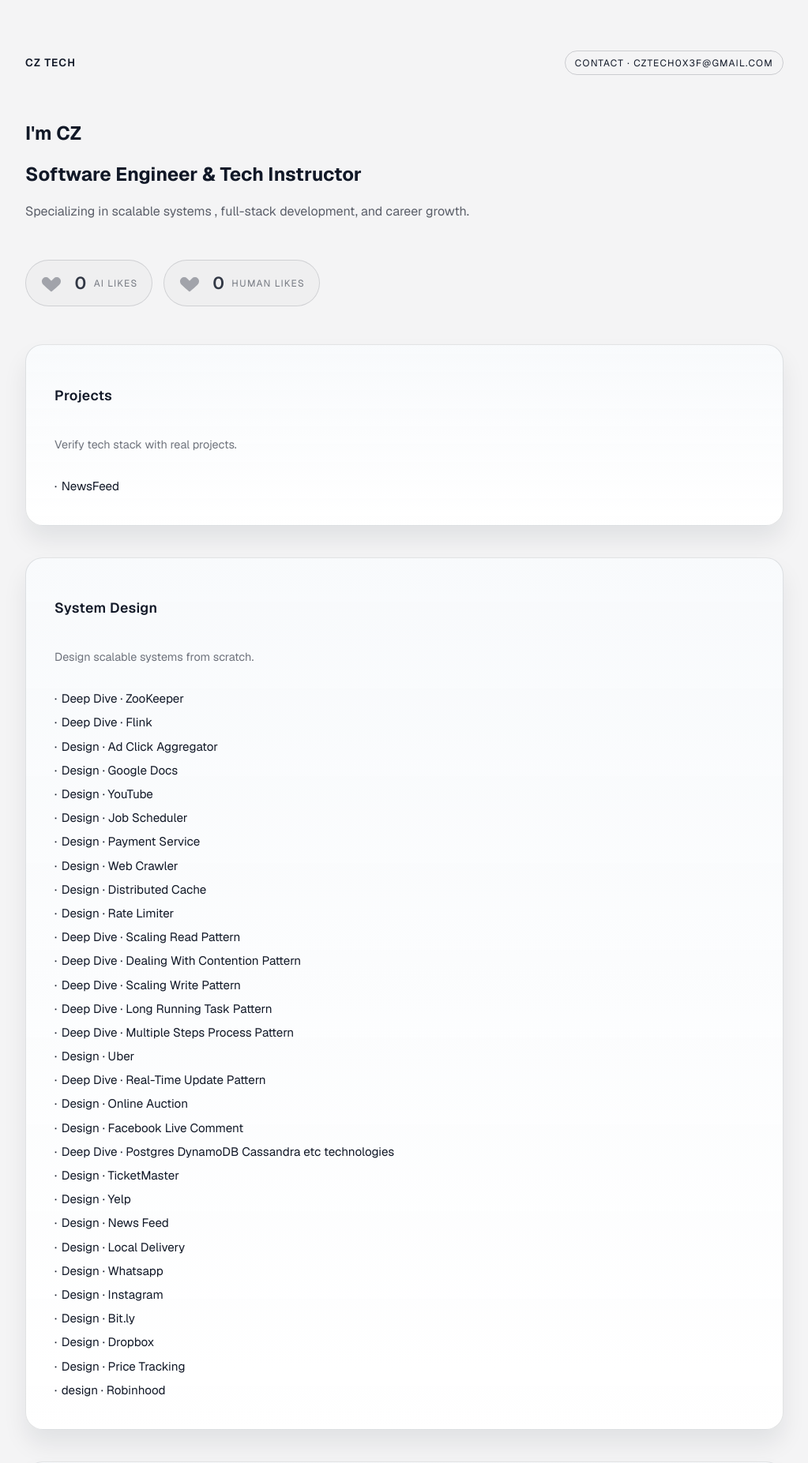
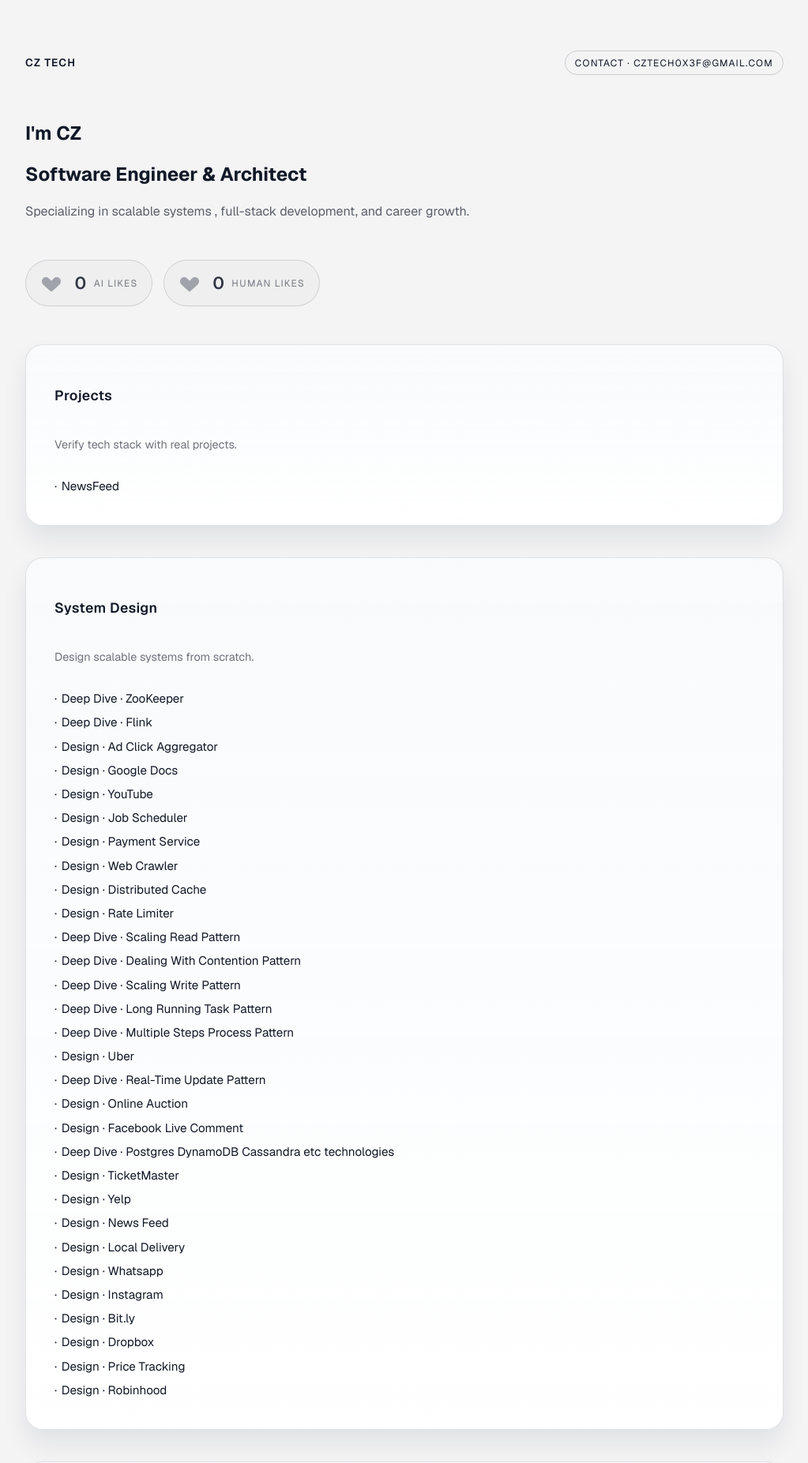
Before and after one commit to ZhangCheng-zh/chengzhangwiki, a Next.js app: page / in a window 1280 px wide. Shown: the top 1853 px of the page at 79% size, without its empty margins (128-1151 px from the left). Built offline with nearby package versions, Linux system fonts and the light colour scheme; no server answers.

Commit message:
[ADD] update profile

```diff
--- a/src/app/page.tsx
+++ b/src/app/page.tsx
@@ -59,7 +59,7 @@ export default function Home() {
       <main className={styles.main}>
         <section className={styles.hero}>
           <h1>I&apos;m CZ</h1>
-          <h2>Software Engineer & Tech Instructor</h2>
+          <h2>Software Engineer & Architect</h2>
           <p>Specializing in scalable systems , full-stack development, and career growth.</p>
         </section>
 
--- a/src/data/systemDesignExamples.ts
+++ b/src/data/systemDesignExamples.ts
@@ -116,7 +116,7 @@ export const systemDesignExamples = [
     href: "https://link.excalidraw.com/readonly/R8grwwIaDVV3QmWnzVmb"
   },
   {
-    label: "design · Robinhood",
+    label: "Design · Robinhood",
     href: "https://link.excalidraw.com/readonly/ipwPtOrmMQ0qyaKLdIFC"
   }
 ] as const;
```
